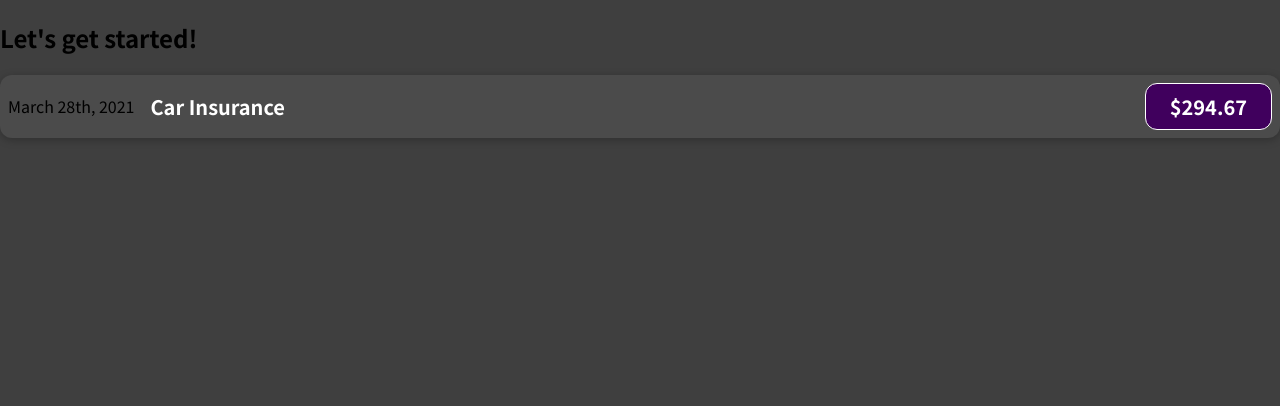
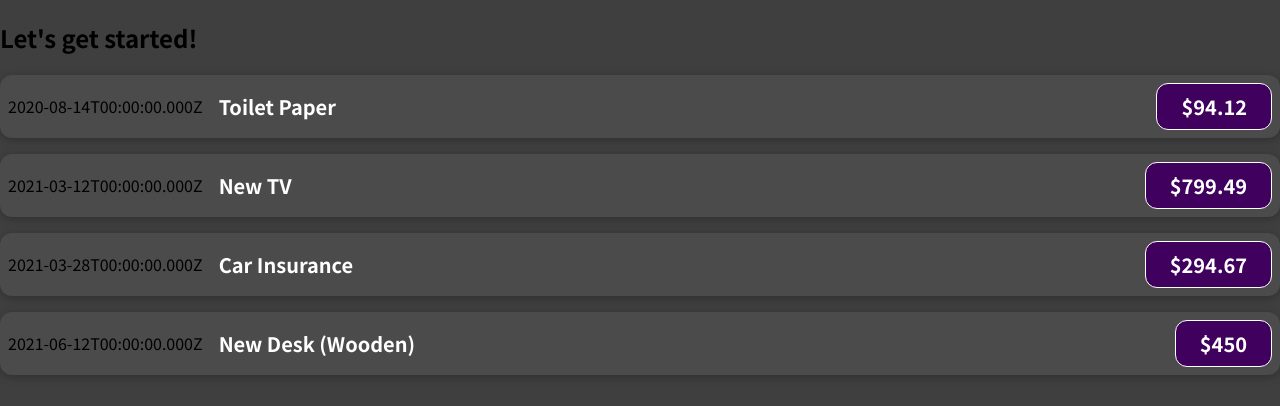
Before and after one commit to khale913/React-course-intro, a JavaScript app: page / in a window 1280 px wide. Shown: the top 406 px of the page. Built offline with nearby package versions, Linux system fonts and the light colour scheme.

Commit message:
passed data via props

```diff
--- a/src/App.js
+++ b/src/App.js
@@ -1,10 +1,56 @@
 import ExpenseItem from "./components/ExpenseItem";
 
 function App() {
+  const expenses = [
+    {
+      id: "e1",
+      title: "Toilet Paper",
+      amount: 94.12,
+      date: new Date(2020, 7, 14),
+    },
+    {
+      id: "e2",
+      title: "New TV",
+      amount: 799.49,
+      date: new Date(2021, 2, 12),
+    },
+    {
+      id: "e3",
+      title: "Car Insurance",
+      amount: 294.67,
+      date: new Date(2021, 2, 28),
+    },
+    {
+      id: "e4",
+      title: "New Desk (Wooden)",
+      amount: 450,
+      date: new Date(2021, 5, 12),
+    },
+  ];
+
   return (
     <div>
       <h2>Let's get started!</h2>
-      <ExpenseItem></ExpenseItem>
+      <ExpenseItem
+        title={expenses[0].title}
+        amount={expenses[0].amount}
+        date={expenses[0].date}
+      ></ExpenseItem>
+      <ExpenseItem
+        title={expenses[1].title}
+        amount={expenses[1].amount}
+        date={expenses[1].date}
+      ></ExpenseItem>
+      <ExpenseItem
+        title={expenses[2].title}
+        amount={expenses[2].amount}
+        date={expenses[2].date}
+      ></ExpenseItem>
+      <ExpenseItem
+        title={expenses[3].title}
+        amount={expenses[3].amount}
+        date={expenses[3].date}
+      ></ExpenseItem>
     </div>
   );
 }
--- a/src/components/ExpenseItem.js
+++ b/src/components/ExpenseItem.js
@@ -1,12 +1,16 @@
 import "./ExpenseItem.css";
 
-function ExpenseItem() {
+function ExpenseItem(props) {
+  // const expenseDate = new Date(2021, 9, 11);
+  // const expenseTitle = "Car Insurance";
+  // const expenseAmount = 294.67;
+
   return (
     <div className="expense-item">
-      <div>March 28th, 2021</div>
+      <div>{props.date.toISOString()}</div>
       <div className="expense-item__description">
-        <h2>Car Insurance</h2>
-        <div className="expense-item__price">$294.67</div>
+        <h2>{props.title}</h2>
+        <div className="expense-item__price">${props.amount}</div>
       </div>
     </div>
   );
```
Also changed, not shown: 1 other file (tests, documents, lock files or other folders).
